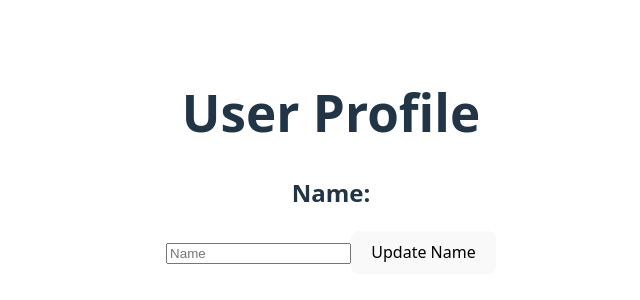
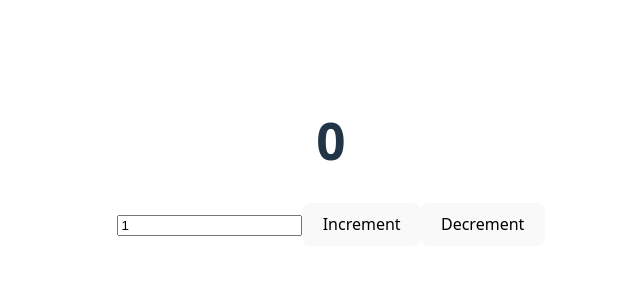
Before and after one commit to nkcoder/my-react-journey, a React (Vite) app in the folder 02-react-hooks/: page / in a window 1280 px wide. Shown: the part 238-538 px from the top of the page, without its empty margins (309-949 px from the left). Built offline with nearby package versions, Linux system fonts and the light colour scheme.

Commit message:
useReducer challenge

```diff
--- a/02-react-hooks/src/App.jsx
+++ b/02-react-hooks/src/App.jsx
@@ -1,15 +1,9 @@
 import './App.css';
-import UserProfile from './components/context/exercise/UserProfile';
-import { UserProvider } from './components/context/exercise/UserProvider';
-import UserUpdater from './components/context/exercise/UserUpdater';
-
+import Counter from './components/reducer/Counter';
 function App() {
   return (
     <>
-      <UserProvider>
-        <UserProfile />
-        <UserUpdater />
-      </UserProvider>
+      <Counter />
     </>
   );
 }
--- /dev/null
+++ b/02-react-hooks/src/components/reducer/Counter.jsx
@@ -0,0 +1,20 @@
+import React, { useReducer, useState } from 'react';
+import { reducer } from './counterReducer';
+
+const initialState = { count: 0 };
+
+const Counter = () => {
+  const [state, dispatch] = useReducer(reducer, initialState);
+  const [step, setStep] = useState(1);
+
+  return (
+    <div>
+      <h1>{state.count}</h1>
+      <input type="number" value={step} onChange={(e) => setStep(Number(e.target.value))} />
+      <button onClick={() => dispatch({ type: 'increment', step })}>Increment</button>
+      <button onClick={() => dispatch({ type: 'decrement', step })}>Decrement</button>
+    </div>
+  );
+};
+
+export default Counter;
--- /dev/null
+++ b/02-react-hooks/src/components/reducer/counterReducer.js
@@ -0,0 +1,15 @@
+const reducer = (state, action) => {
+  const { count } = state;
+  const { type, step } = action;
+  console.log(state, action);
+  switch (type) {
+    case 'increment':
+      return { ...state, count: count + step };
+    case 'decrement':
+      return { ...state, count: count - step };
+    default:
+      return state;
+  }
+};
+
+export { reducer };
```
Also changed, not shown: 1 other file (tests, documents, lock files or other folders).
